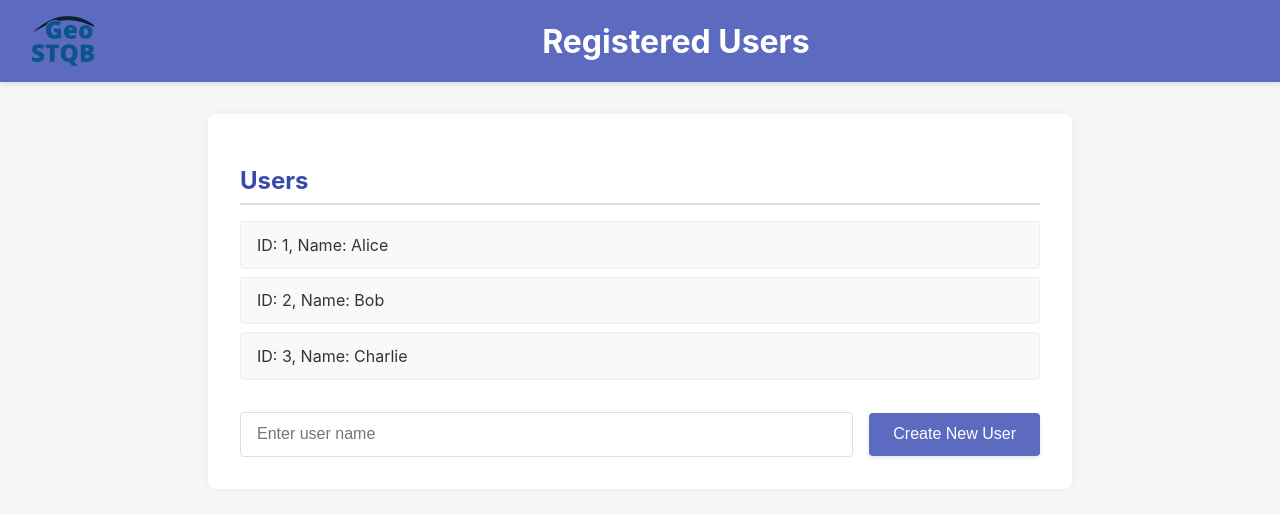
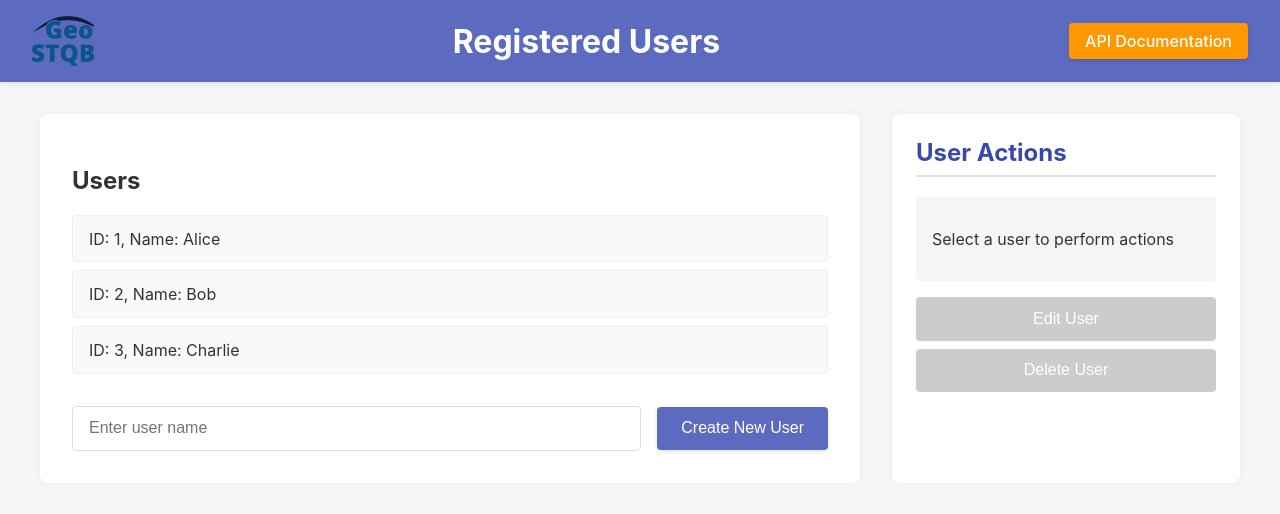
Before and after one commit to GeoSTQB/api-testing-website, a Flask app: page / in a window 1280 px wide. Shown: the top 514 px of the page. Run offline with Flask 2, Linux system fonts and the light colour scheme.

Commit message:
Added action buttons for editing and deleting users, and improved layout with a sidebar for user actions.

```diff
--- a/static/css/style.css
+++ b/static/css/style.css
@@ -21,20 +21,128 @@ header h1 {
     margin-right: auto;
 }
 
+.api-docs-button {
+    background-color: #ff9800;
+    color: white;
+    text-decoration: none;
+    padding: 0.5rem 1rem;
+    border-radius: 4px;
+    font-weight: 500;
+    transition: background-color 0.2s ease, transform 0.1s ease;
+    box-shadow: 0 2px 4px rgba(0, 0, 0, 0.1);
+}
+
+.api-docs-button:hover {
+    background-color: #f57c00;
+    transform: translateY(-1px);
+}
+
+.api-docs-button:active {
+    transform: translateY(0);
+    box-shadow: 0 1px 2px rgba(0, 0, 0, 0.1);
+}
+
+.container {
+    display: flex;
+    gap: 2rem;
+    max-width: 1200px;
+    margin: 0 auto;
+    padding: 2rem;
+}
+
 main {
-    padding: 2rem;
-    max-width: 800px;
-    margin: 2rem auto;
+    flex: 1;
     background-color: #fff;
     border-radius: 8px;
     box-shadow: 0 0 10px rgba(0, 0, 0, 0.05);
+    padding: 2rem;
 }
 
-#user-list-container h2 {
-    color: #3949ab; /* Indigo darker */
+.sidebar {
+    width: 300px;
+    background-color: #fff;
+    border-radius: 8px;
+    box-shadow: 0 0 10px rgba(0, 0, 0, 0.05);
+    padding: 1.5rem;
+}
+
+.sidebar h2 {
+    color: #3949ab;
+    margin-top: 0;
     border-bottom: 2px solid #e0e0e0;
     padding-bottom: 0.5rem;
-    margin-bottom: 1rem;
+}
+
+#selected-user-info {
+    margin: 1rem 0;
+    padding: 1rem;
+    background-color: #f5f5f5;
+    border-radius: 4px;
+}
+
+.action-buttons {
+    display: flex;
+    flex-direction: column;
+    gap: 0.5rem;
+    margin: 1rem 0;
+}
+
+.edit-button, .delete-button, .save-button, .cancel-button {
+    padding: 0.8rem 1rem;
+    border: none;
+    border-radius: 4px;
+    font-size: 1rem;
+    cursor: pointer;
+    transition: background-color 0.2s ease, transform 0.1s ease;
+}
+
+.edit-button {
+    background-color: #4caf50;
+    color: white;
+}
+
+.edit-button:hover {
+    background-color: #388e3c;
+}
+
+.delete-button {
+    background-color: #f44336;
+    color: white;
+}
+
+.delete-button:hover {
+    background-color: #d32f2f;
+}
+
+.save-button {
+    background-color: #2196f3;
+    color: white;
+}
+
+.save-button:hover {
+    background-color: #1976d2;
+}
+
+.cancel-button {
+    background-color: #9e9e9e;
+    color: white;
+}
+
+.cancel-button:hover {
+    background-color: #757575;
+}
+
+button:disabled {
+    background-color: #cccccc;
+    cursor: not-allowed;
+}
+
+.hidden {
+    display: none;
+}
+
+#edit-form {
+    margin-top: 1rem;
 }
 
 #user-list {
@@ -49,10 +157,16 @@ main {
     padding: 0.8rem 1rem;
     margin-bottom: 0.5rem;
     transition: background-color 0.2s ease;
+    cursor: pointer;
 }
 
 #user-list li:hover {
-    background-color: #e8eaf6; /* Indigo lighter */
+    background-color: #e8eaf6;
+}
+
+#user-list li.selected {
+    background-color: #c5cae9;
+    border-color: #3f51b5;
 }
 
 .create-user-form {
@@ -78,7 +192,7 @@ main {
 }
 
 #create-user-button {
-    background-color: #5c6bc0; /* Indigo */
+    background-color: #5c6bc0;
     color: white;
     border: none;
     border-radius: 4px;
@@ -91,7 +205,7 @@ main {
 }
 
 #create-user-button:hover {
-    background-color: #3949ab; /* Indigo darker */
+    background-color: #3949ab;
     transform: translateY(-1px);
 }
 
--- a/static/js/script.js
+++ b/static/js/script.js
@@ -1,5 +1,12 @@
 document.addEventListener('DOMContentLoaded', () => {
     const userList = document.getElementById('user-list');
+    const selectedUserInfo = document.getElementById('selected-user-info');
+    const editButton = document.getElementById('edit-user-button');
+    const deleteButton = document.getElementById('delete-user-button');
+    const editForm = document.getElementById('edit-form');
+    const editUserNameInput = document.getElementById('edit-user-name');
+
+    let selectedUser = null;
 
     // Function to display users in the list
     function displayUsers(users) {
@@ -11,13 +18,101 @@ document.addEventListener('DOMContentLoaded', () => {
         users.forEach(user => {
             const listItem = document.createElement('li');
             listItem.textContent = `ID: ${user.id}, Name: ${user.name}`;
+            listItem.dataset.userId = user.id;
+            listItem.dataset.userName = user.name;
+
+            // Add click handler for selection
+            listItem.addEventListener('click', () => selectUser(user, listItem));
+
             userList.appendChild(listItem);
         });
     }
 
+    // Function to select a user
+    function selectUser(user, listItem) {
+        // Remove selection from previously selected user
+        const previouslySelected = userList.querySelector('.selected');
+        if (previouslySelected) {
+            previouslySelected.classList.remove('selected');
+        }
+
+        // Add selection to clicked user
+        listItem.classList.add('selected');
+        selectedUser = user;
+
+        // Update sidebar info
+        selectedUserInfo.innerHTML = `
+            <p><strong>Selected User:</strong></p>
+            <p>ID: ${user.id}</p>
+            <p>Name: ${user.name}</p>
+        `;
+
+        // Enable action buttons
+        editButton.disabled = false;
+        deleteButton.disabled = false;
+
+        // Hide edit form if it's open
+        editForm.classList.add('hidden');
+    }
+
+    // Function to edit selected user
+    window.editSelectedUser = function() {
+        if (!selectedUser) return;
+
+        editUserNameInput.value = selectedUser.name;
+        editForm.classList.remove('hidden');
+    }
+
+    // Function to save user edit
+    window.saveUserEdit = function() {
+        const newName = editUserNameInput.value.trim();
+        if (!newName || !selectedUser) return;
+
+        fetch(`/api/users/${selectedUser.id}`, {
+            method: 'PUT',
+            headers: {
+                'Content-Type': 'application/json',
+            },
+            body: JSON.stringify({ name: newName })
+        })
+        .then(response => response.json())
+        .then(updatedUser => {
+            console.log('User updated:', updatedUser);
+            editForm.classList.add('hidden');
+            fetchUsers(); // Refresh the list
+        })
+        .catch(error => console.error('Error updating user:', error));
+    }
+
+    // Function to cancel edit
+    window.cancelEdit = function() {
+        editForm.classList.add('hidden');
+    }
+
+    // Function to delete selected user
+    window.deleteSelectedUser = function() {
+        if (!selectedUser) return;
+
+        if (confirm(`Are you sure you want to delete user "${selectedUser.name}"?`)) {
+            fetch(`/api/users/${selectedUser.id}`, {
+                method: 'DELETE'
+            })
+            .then(response => response.json())
+            .then(result => {
+                console.log('User deleted:', result);
+                selectedUser = null;
+                selectedUserInfo.innerHTML = '<p>Select a user to perform actions</p>';
+                editButton.disabled = true;
+                deleteButton.disabled = true;
+                fetchUsers(); // Refresh the list
+            })
+            .catch(error => console.error('Error deleting user:', error));
+        }
+    }
+
     // Function to fetch users from the API
     function fetchUsers() {
-        fetch('/api/users') // Fetch from the API endpoint
+        fetch('/api/users')
             .then(response => {
                 if (!response.ok) {
                     throw new Error(`HTTP error! status: ${response.status}`);
@@ -29,15 +124,12 @@ document.addEventListener('DOMContentLoaded', () => {
             })
             .catch(error => {
                 console.error('Error fetching users:', error);
-                displayUsers(null); // Display error message in the list
+                displayUsers(null);
             });
     }
 
-    // Initial fetch of users when the page loads
-    fetchUsers();
-
     // Function to create a new user
-    function createUser() {
+    window.createUser = function() {
         const userNameInput = document.getElementById('new-user-name');
         const userName = userNameInput.value.trim();
 
@@ -62,6 +154,6 @@ document.addEventListener('DOMContentLoaded', () => {
         .catch(error => console.error('Error creating user:', error));
     }
 
-    // Expose the createUser function globally so it can be called from the button
-    window.createUser = createUser;
+    // Initial fetch of users when the page loads
+    fetchUsers();
 });
--- a/templates/index.html
+++ b/templates/index.html
@@ -10,7 +10,9 @@
     <header>
         <img src="{{ url_for('static', filename='icons/GeoSQTB vector logo.png') }}" alt="GeoSQTB Logo" style="height: 50px; margin-right: 10px;">
         <h1>Registered Users</h1>
+        <a href="/apidocs" class="api-docs-button">API Documentation</a>
     </header>
+    <div class="container">
         <main>
             <section id="user-list-container">
                 <h2>Users</h2>
@@ -23,6 +25,22 @@
                 <button id="create-user-button" onclick="createUser()">Create New User</button>
             </div>
         </main>
+        <aside id="user-actions" class="sidebar">
+            <h2>User Actions</h2>
+            <div id="selected-user-info">
+                <p>Select a user to perform actions</p>
+            </div>
+            <div class="action-buttons">
+                <button id="edit-user-button" class="edit-button" onclick="editSelectedUser()" disabled>Edit User</button>
+                <button id="delete-user-button" class="delete-button" onclick="deleteSelectedUser()" disabled>Delete User</button>
+            </div>
+            <div id="edit-form" class="hidden">
+                <input type="text" id="edit-user-name" placeholder="New name" class="user-input">
+                <button onclick="saveUserEdit()" class="save-button">Save</button>
+                <button onclick="cancelEdit()" class="cancel-button">Cancel</button>
+            </div>
+        </aside>
+    </div>
     <script src="{{ url_for('static', filename='js/script.js') }}"></script>
 </body>
 </html>
```
Lines whose indentation alone changed are shown as unchanged.
